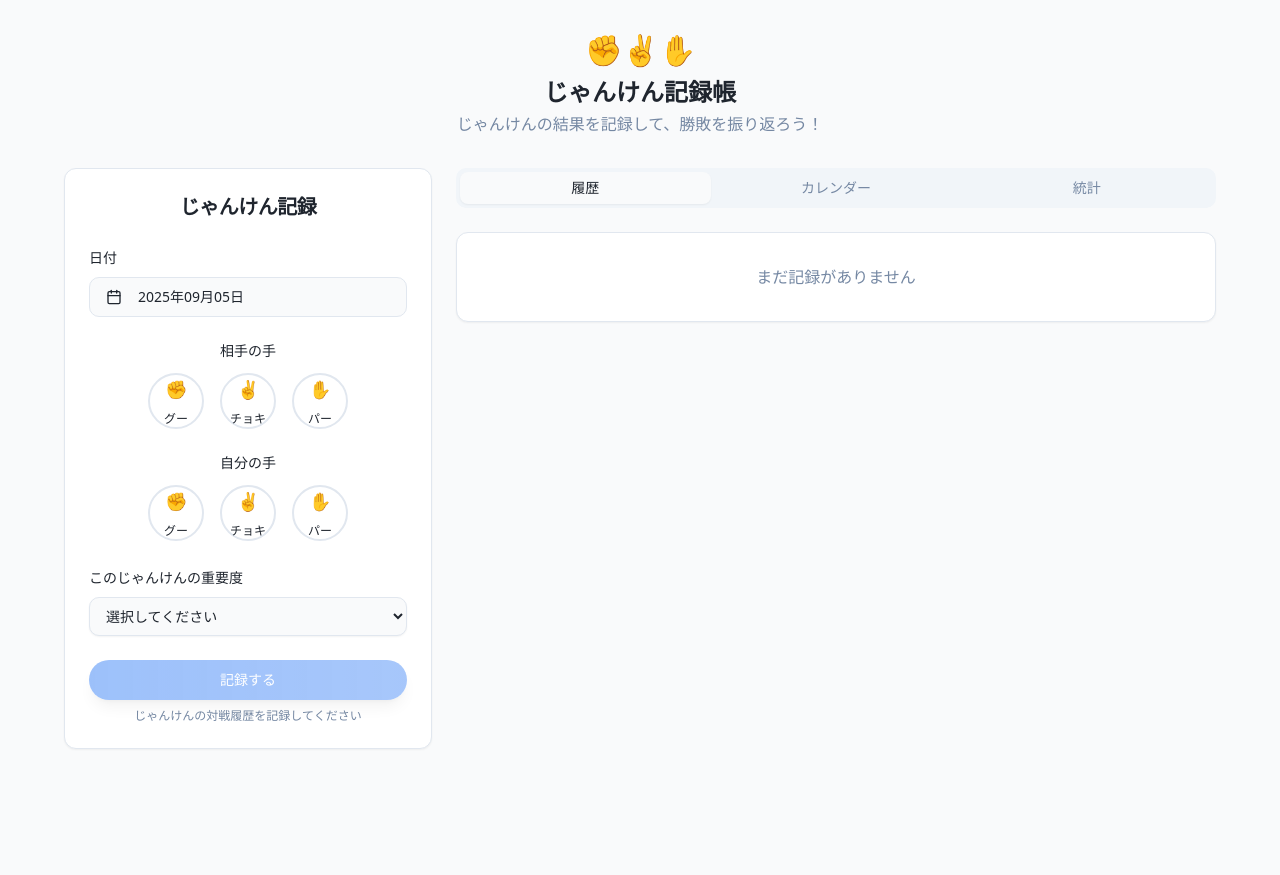
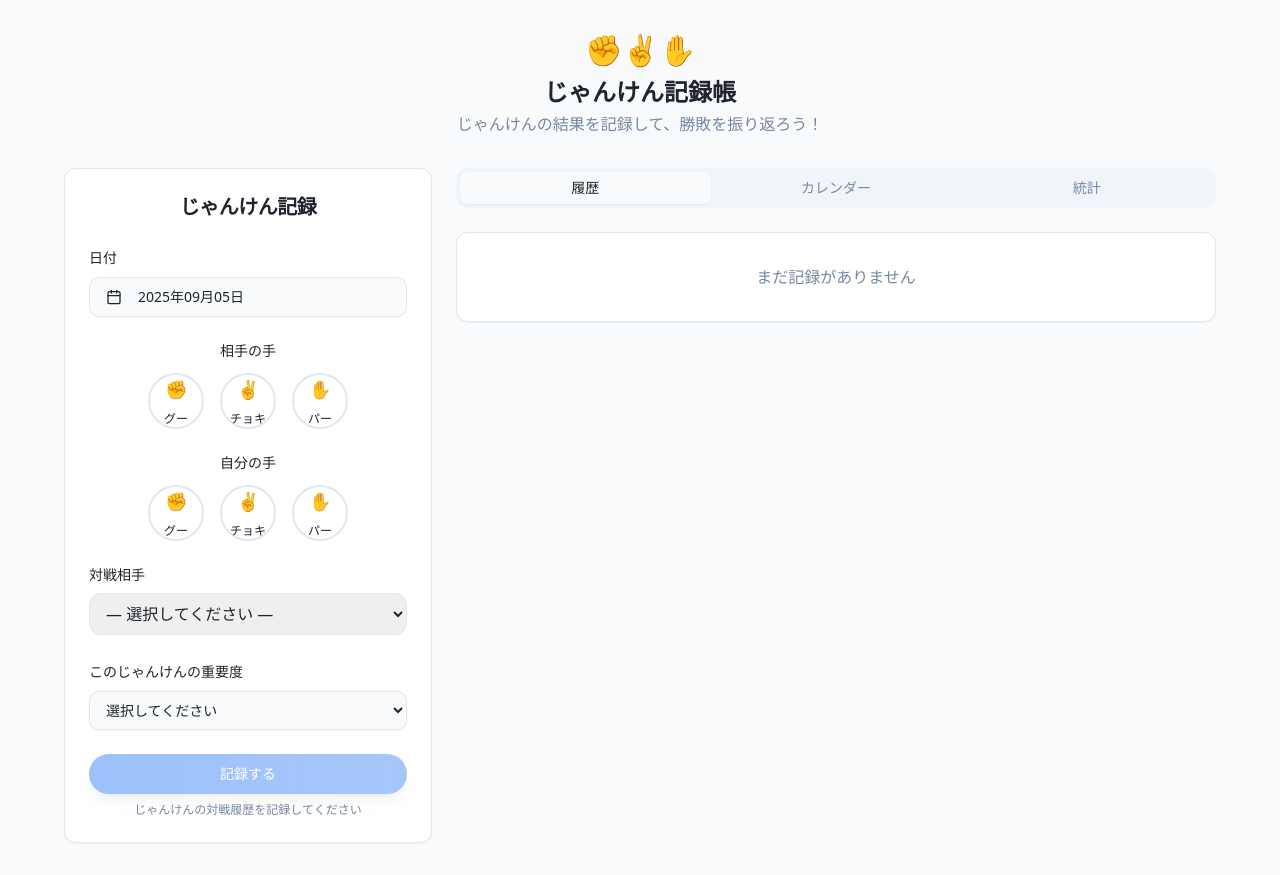
Before and after one commit to git-middle/janken-record, a React (Vite) app: page / in a window 1280 px wide. Before the commit the page ends 800 px from the top, so only its background shows below. Built offline with nearby package versions, Linux system fonts and the light colour scheme.

Commit message:
opponent form add

```diff
--- a/src/components/JankenForm.tsx
+++ b/src/components/JankenForm.tsx
@@ -11,6 +11,8 @@ import { Card, CardContent, CardHeader, CardTitle } from "@/components/ui/card"
 import { judgeJanken, saveRecord, formatDate } from "@/lib/janken"
 import { cn } from "@/lib/utils"
 import { toast } from "@/hooks/use-toast"
+import OpponentSelect from "@/components/ui/OpponentSelect";
+import type { OpponentID } from "@/types/opponent";
 
 interface JankenFormProps {
   onRecordSaved: (record: JankenRecord) => void
@@ -21,6 +23,7 @@ export function JankenForm({ onRecordSaved }: JankenFormProps) {
   const [opponentHand, setOpponentHand] = useState<Hand | null>(null)
   const [myHand, setMyHand] = useState<Hand | null>(null)
   const [isSubmitting, setIsSubmitting] = useState(false)
+  const [opponentId, setOpponentId] = useState<OpponentID | null>(null)
   const [importance, setImportance] = useState<"低" | "中" | "高" | "">("")
 
   const canSubmit = opponentHand && myHand && !isSubmitting
@@ -36,7 +39,8 @@ export function JankenForm({ onRecordSaved }: JankenFormProps) {
         opponentHand,
         myHand,
         result,
-        importance: importance as "低" | "中" | "高"
+        importance: importance as "低" | "中" | "高",
+        opponentId: opponentId !== null ? opponentId : undefined,
       })
 
       onRecordSaved(record)
@@ -109,6 +113,15 @@ export function JankenForm({ onRecordSaved }: JankenFormProps) {
           />
         </div>
 
+        {/* 対戦相手を選択する */}
+        <div className="space-y-2">
+        <OpponentSelect
+        value={opponentId}
+        onChange={setOpponentId}
+        />
+        </div>
+
+
         {/* Importance Selector */}
         <div className="space-y-2">
         <label className="text-sm font-medium text-foreground">このじゃんけんの重要度</label>
--- /dev/null
+++ b/src/components/ui/OpponentSelect.tsx
@@ -0,0 +1,97 @@
+import React, { useId, useMemo, useState } from "react";
+import { useOpponents } from "@/hooks/useOpponents";
+
+export type OpponentSelectProps = {
+  label?: string;
+  value: string | null; // opponentId
+  onChange: (opponentId: string | null) => void;
+  required?: boolean;
+  className?: string;
+};
+
+const NEW_VALUE = "__NEW__";
+
+export default function OpponentSelect({
+  label = "対戦相手",
+  value,
+  onChange,
+  required,
+  className,
+}: OpponentSelectProps) {
+  const id = useId();
+  const { opponents, add } = useOpponents();
+  const [newName, setNewName] = useState("");
+  const [mode, setMode] = useState<"select" | "create">("select");
+
+  const options = useMemo(() => opponents, [opponents]);
+  const selectedIsNew = mode === "create";
+
+  function handleSelect(e: React.ChangeEvent<HTMLSelectElement>) {
+    const v = e.target.value;
+    if (v === NEW_VALUE) {
+      setMode("create");
+      setNewName("");
+    } else {
+      if (v !== value) {
+      onChange(v || null);
+    }
+  }
+}
+
+  function handleCreate() {
+    const name = newName.trim();
+    if (!name) return;
+    const created = add(name);
+    onChange(created.id);
+    setMode("select");
+    setNewName("");
+  }
+
+return (
+<div className={"flex flex-col gap-2 " + (className ?? "")}>
+{label && <label htmlFor={id} className="text-sm font-medium">{label}</label>}
+
+
+{selectedIsNew ? (
+<div className="flex gap-2">
+<input
+id={id}
+autoFocus
+type="text"
+className="flex-1 rounded-xl border px-3 py-2 outline-none focus:ring"
+placeholder="相手の名前を入力"
+value={newName}
+onChange={(e) => setNewName(e.target.value)}
+onKeyDown={(e) => { if (e.key === "Enter") handleCreate(); if (e.key === "Escape") setMode("select"); }}
+/>
+<button
+type="button"
+className="rounded-xl border px-3 py-2 hover:bg-gray-50"
+onClick={() => setMode("select")}
+aria-label="キャンセル"
+>キャンセル</button>
+<button
+type="button"
+className="rounded-xl bg-black text-white px-4 py-2 disabled:opacity-40"
+disabled={!newName.trim()}
+onClick={handleCreate}
+>登録</button>
+</div>
+) : (
+<select
+id={id}
+required={required}
+className="rounded-xl border px-3 py-2"
+value={value ?? ""}
+onChange={handleSelect}
+>
+<option value="">— 選択してください —</option>
+{options.map((o) => (
+<option key={o.id} value={o.id}>{o.name}</option>
+))}
+<option value={NEW_VALUE}>＋ 新規登録…</option>
+</select>
+)}
+</div>
+);
+}
--- /dev/null
+++ b/src/hooks/useOpponents.ts
@@ -0,0 +1,82 @@
+import { useCallback, useMemo, useSyncExternalStore } from "react";
+import type { Opponent } from "../types/opponent";
+import { createOpponent, deleteOpponent, listOpponents, updateOpponent } from "../lib/opponents";
+
+
+// localStorage 変更を購読する簡易ストア
+const subscribers = new Set<() => void>();
+function emit() { subscribers.forEach((fn) => fn()); }
+
+
+window.addEventListener("storage", (e) => {
+if (e.key === "opponents:v1") emit();
+});
+
+function subscribe(callback: () => void) {
+subscribers.add(callback);
+return () => subscribers.delete(callback);
+}
+
+// 他タブ更新の反映
+if (typeof window !== "undefined") {
+  window.addEventListener("storage", (e) => {
+    if (e.key === "opponents:v1") emit();
+  });
+}
+
+// 追加：キャッシュ
+let _cache: Opponent[] = [];
+let _cacheKey = "";
+
+function computeKey(list: Opponent[]) {
+  // 中身が同じなら同じキーになるよう軽量に
+  return list.map(o => `${o.id}:${o.name}:${o.updatedAt}`).join("|");
+}
+
+function getSnapshot() {
+  const next = listOpponents();
+  const nextKey = computeKey(next);
+  if (nextKey === _cacheKey) {
+
+    return _cache;
+  }
+  _cache = next;
+  _cacheKey = nextKey;
+  return _cache;
+}
+
+function getServerSnapshot() {
+  // SSR 用の初期値
+  return [] as Opponent[];
+}
+
+export function useOpponents() {
+const opponents = useSyncExternalStore(subscribe, getSnapshot, getServerSnapshot);
+
+
+const byId = useMemo(() => new Map(opponents.map((o) => [o.id, o])), [opponents]);
+
+
+const add = useCallback((name: string) => {
+const created = createOpponent(name);
+emit();
+return created;
+}, []);
+
+
+const rename = useCallback((id: string, name: string) => {
+const updated = updateOpponent(id, name);
+emit();
+return updated;
+}, []);
+
+
+const remove = useCallback((id: string) => {
+const ok = deleteOpponent(id);
+emit();
+return ok;
+}, []);
+
+
+return { opponents, byId, add, rename, remove };
+}
--- /dev/null
+++ b/src/lib/opponents.ts
@@ -0,0 +1,44 @@
+import { Opponent } from "../types/opponent";
+import { storage } from "./storage";
+
+
+const KEY = "opponents:v1";
+
+
+export function listOpponents(): Opponent[] {
+return storage.get<Opponent[]>(KEY, []).sort((a, b) => a.name.localeCompare(b.name, "ja"));
+}
+
+
+export function createOpponent(name: string): Opponent {
+const now = new Date().toISOString();
+const next: Opponent = {
+id: (globalThis.crypto?.randomUUID?.() ?? Math.random().toString(36).slice(2)),
+name: name.trim(),
+createdAt: now,
+updatedAt: now,
+};
+const all = listOpponents();
+all.push(next);
+storage.set(KEY, all);
+return next;
+}
+
+
+export function updateOpponent(id: string, name: string): Opponent | null {
+const all = listOpponents();
+const idx = all.findIndex((o) => o.id === id);
+if (idx === -1) return null;
+const now = new Date().toISOString();
+all[idx] = { ...all[idx], name: name.trim(), updatedAt: now };
+storage.set(KEY, all);
+return all[idx];
+}
+
+
+export function deleteOpponent(id: string): boolean {
+const all = listOpponents();
+const next = all.filter((o) => o.id !== id);
+storage.set(KEY, next);
+return next.length !== all.length;
+}
--- /dev/null
+++ b/src/lib/storage.ts
@@ -0,0 +1,13 @@
+export const storage = {
+get<T>(key: string, fallback: T): T {
+try {
+const raw = localStorage.getItem(key);
+return raw ? (JSON.parse(raw) as T) : fallback;
+} catch {
+return fallback;
+}
+},
+set<T>(key: string, value: T) {
+localStorage.setItem(key, JSON.stringify(value));
+},
+};
--- a/src/types/janken.ts
+++ b/src/types/janken.ts
@@ -10,6 +10,7 @@ export interface JankenRecord {
   result: Result
   importance: Importance
   createdAt: Date
+  opponentId?: string
 }
 
 export interface JankenStats {
--- /dev/null
+++ b/src/types/opponent.ts
@@ -0,0 +1,7 @@
+export type OpponentID = string;
+export type Opponent = {
+id: OpponentID;
+name: string;
+createdAt: string;
+updatedAt: string;
+};
```
